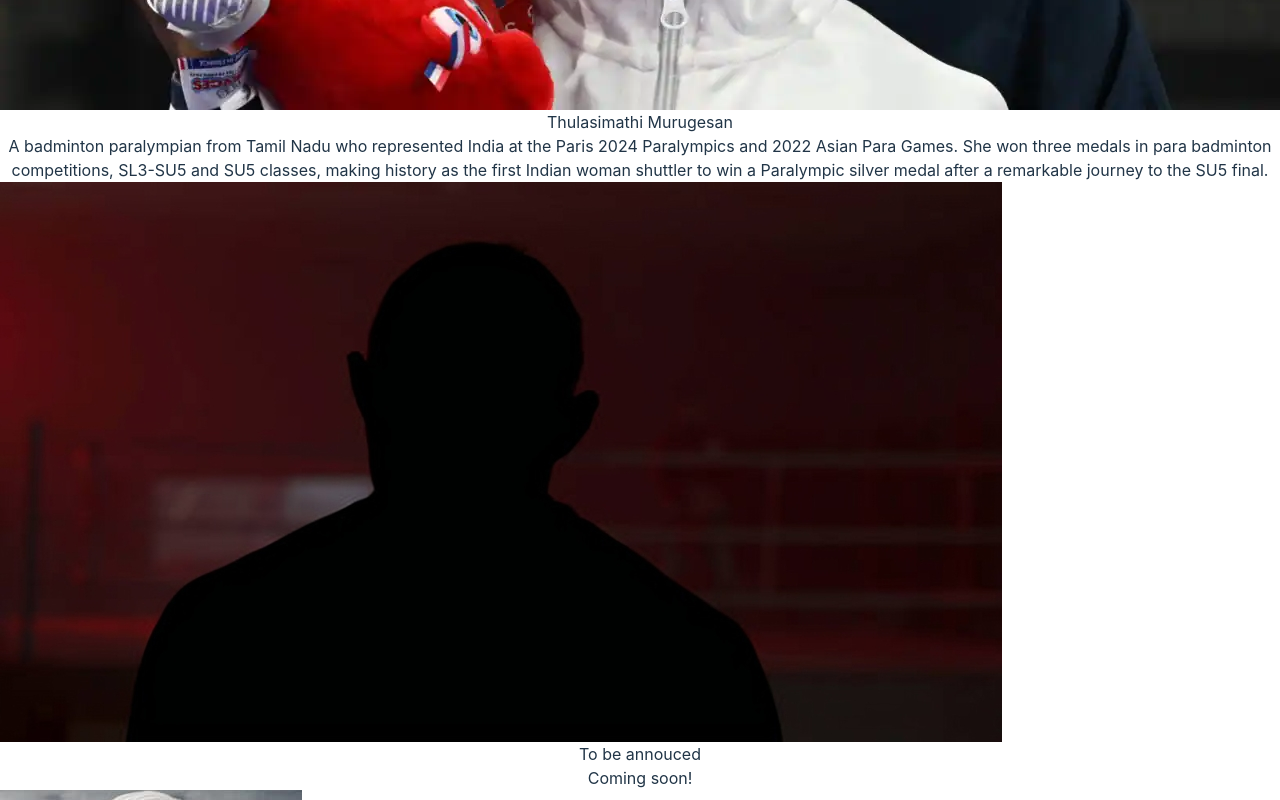
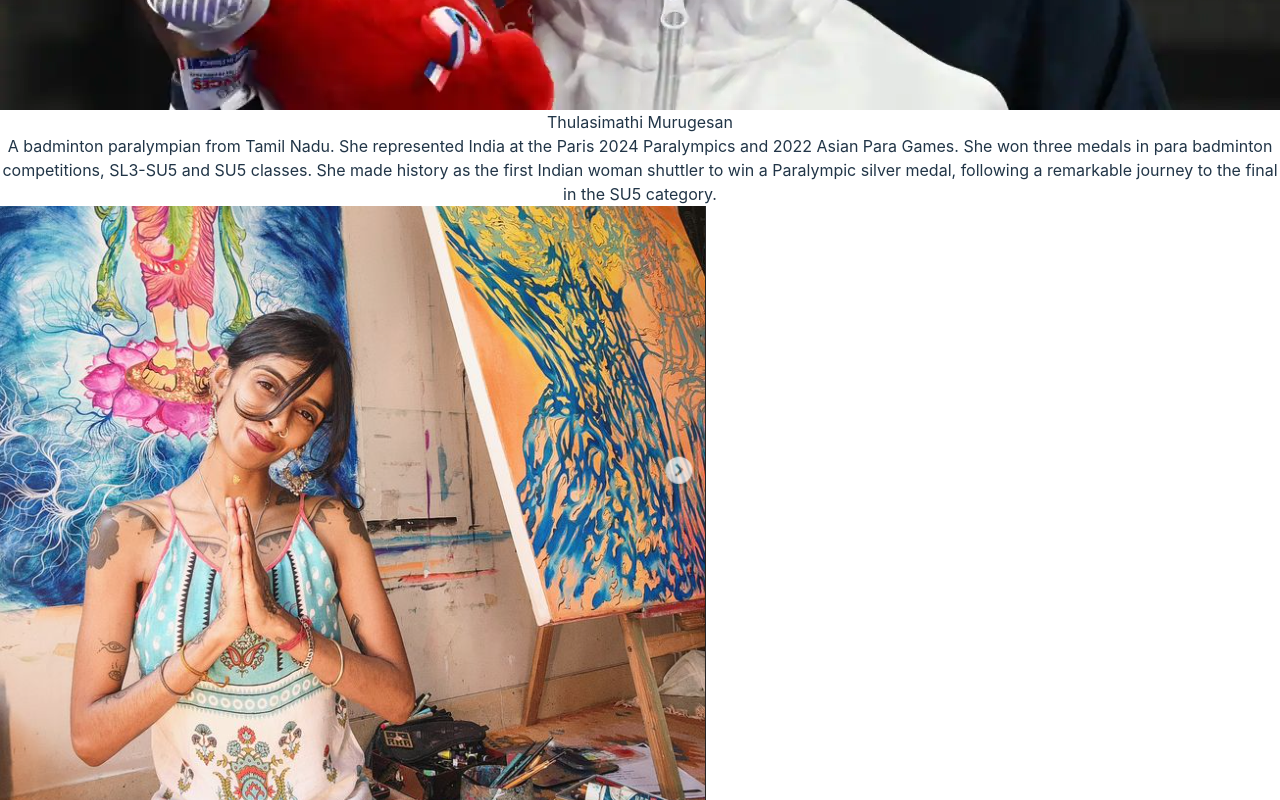
Before and after one commit to H-C-21/TedxIIIT, a React (Vite) app: page / in a window 1280 px wide. Shown: the part 5680-6480 px from the top of the page. Built offline with nearby package versions, Linux system fonts and the light colour scheme.

Commit message:
speakers cards

```diff
--- a/src/components/Speaker.jsx
+++ b/src/components/Speaker.jsx
@@ -1,5 +1,3 @@
-import speakerBanner from '../assets/speakers.png'
-
 function SpeakerCard({ image, name, description }) {
   return (
     <div className="w-full sm:w-1/2 md:w-1/3 lg:w-1/4 p-4">
@@ -19,42 +17,59 @@ function Speaker() {
     {
       name: "Thulasimathi Murugesan  ",
       description:
-        "A badminton paralympian from Tamil Nadu who represented India at the Paris 2024 Paralympics and 2022 Asian Para Games. She won three medals in para badminton competitions, SL3-SU5 and SU5 classes, making history as the first Indian woman shuttler to win a Paralympic silver medal after a remarkable journey to the SU5 final.",
-      image: "/speakers/Thulasimathimurugesan.webp",
+        "A badminton paralympian from Tamil Nadu. She represented India at the Paris 2024 Paralympics and 2022 Asian Para Games. She won three medals in para badminton competitions, SL3-SU5 and SU5 classes. She made history as the first Indian woman shuttler to win a Paralympic silver medal, following a remarkable journey to the final in the SU5 category.",
+      image: "src/assets/speakers/thulasimathimurugesan.webp",
     },
     {
+      name: "Malvika Jey",
+      description:
+        "An artist known for her exploration of surrealism and abstract art. She began her artistic journey since she was 4 years old. Over the years, she has experimented with various mediums and styles to develop her unique signature, focusing on emotional expression through color and form.",
+      image: "src/assets/speakers/MalvikaJey.png",
+    },
 
-      name: "To be annouced",
-      description: "Coming soon!",
-      image: "public/speakers/guest.png",
-    },
     {
       name: "Dr. Abhinanda Sarkar",
       description:
         "Dr. Sarkar is a certified Master Black Belt in Lean Six Sigma and Design for Six Sigma. He has been visiting faculty at Stanford and ISI and continues to teach at IIM-Bangalore and IISc. His publications, patents & technical leadership have been in applying probabilistic models, statistical analysis, and machine learning.",
       image: "src/assets/speakers/AbhinandaSarkar.jpeg",
     },
+    {
+      name: "Dr. Ashok Rajgopal",
+      description:
+        "An Indian orthopaedic surgeon, credited with close to 20,000 Arthroscopic and over 35,000 Total Knee Arthroplasty surgeries and reported to be one of the most experienced in his field in India.He was honoured by the Government of India in 2014, by bestowing on him the Padmashri, the fourth highest civilian award, for his services to the fields of orthopaedic surgery",
+      image: "src/assets/speakers/AshokRajgopal.JPG",
+    },
+    {
+      name: "Ramalingam Natarajan",
+      description:
+        "The co-founder of Volunteer for India (VFI), an organization aimed at fostering volunteerism to address social issues across the country. His career trajectory is notable for its blend of engineering, education, and social innovation. Initially trained as an aerospace engineer, he worked on projects for Airbus and Boeing before shifting to impactful community work.",
+      image: "src/assets/speakers/ramalingam.JPG",
+    },
+    {
+      name: "Swarnalatha",
+      description:
+        "Swarnalatha Y is a visionary leader in innovation and strategic growth. With a strong background in leadership and problem-solving, she transforms challenges into opportunities.As communication coach she is widely acknowledged in the industry for her human-centered engaging style and focus on authentic story-telling, powerful ideas, compelling presentations and effective public speaking and communication.",
+      image: "src/assets/speakers/swarnalatha.png",
+    },
 
     {
-      name: "To be annouced",
-      description: "Coming soon!",
-      image: "public/speakers/guest.png",
+      name: "Sunil Raveendran",
+      description:
+        "A visionary software architect and technology thought leader who believes in harnessing digital innovation for societal good.Featured in Forbes 50 Blockchain Teams, Sunil brings over two decades of enterprise software architecture experience. As the President of Kerala Chapter of India Blockchain Forum and a board of studies member at Digital University Kerala, he's actively shaping the future of digital education and technology adoption.",
+      image: "src/assets/speakers/sunilraveendran.jpg",
     },
-    // {
-    //   name: "Malvika Jey",
-    //   description:
-    //     "An artist known for her exploration of surrealism and abstract art. She began her artistic journey since she was 4 years old. Over the years, she has experimented with various mediums and styles to develop her unique signature, focusing on emotional expression through color and form.",
-    //   image: "src/assets/speakers/MalvikaJey.png",
-    // },
-
-
-    // {
-    //   name: "Ramalingam Natarajan",
-    //   description:
-    //     "The co-founder of Volunteer for India (VFI), an organization aimed at fostering volunteerism to address social issues across the country. His career trajectory is notable for its blend of engineering, education, and social innovation. Initially trained as an aerospace engineer, he worked on projects for Airbus and Boeing before shifting to impactful community work.",
-    //   image: "src/assets/speakers/ramalingam.JPG",
-    // },
-
+    {
+      name: "Karuppannan Jaishankar",
+      description:
+        'Karuppannan Jaishankar is an Indian criminologist. He is the Founder and Principal Director and Professor of Criminology and Justice Sciences at the International Institute of Justice & Police Sciences.He is the founding father of cyber criminology,an academic sub-discipline of criminology and the proponent of the "Space Transition Theory of Cyber Crimes" which holds that people behave differently online than they do in real life.',
+      image: "src/assets/speakers/jaishankar.jpg",
+    },
+    {
+      name: "Anil Kumar",
+      description:
+        "A leader in digital transformation, he blends expertise in AI, cloud, and innovation to deliver groundbreaking solutions.With 400+ successful deals and a passion for mentoring future leaders, his journey is truly inspiring. Anil Kumar's work continues to shape the future of technology across industries.",
+      image: "src/assets/speakers/anilkumar.png",
+    },
     // Add more speaker objects as needed
   ];
 
@@ -63,7 +78,7 @@ function Speaker() {
       <div
         className="w-full h-[60vh] bg-repeat-y bg-right-bottom flex flex-col justify-center items-center mt-[3vh]"
         style={{
-          backgroundImage: `url(${speakerBanner})`,
+          backgroundImage: `url('src/assets/speakers.png')`,
           backgroundSize: "100% 60vh",
           backgroundPosition: "10% 30%",
         }}
```
